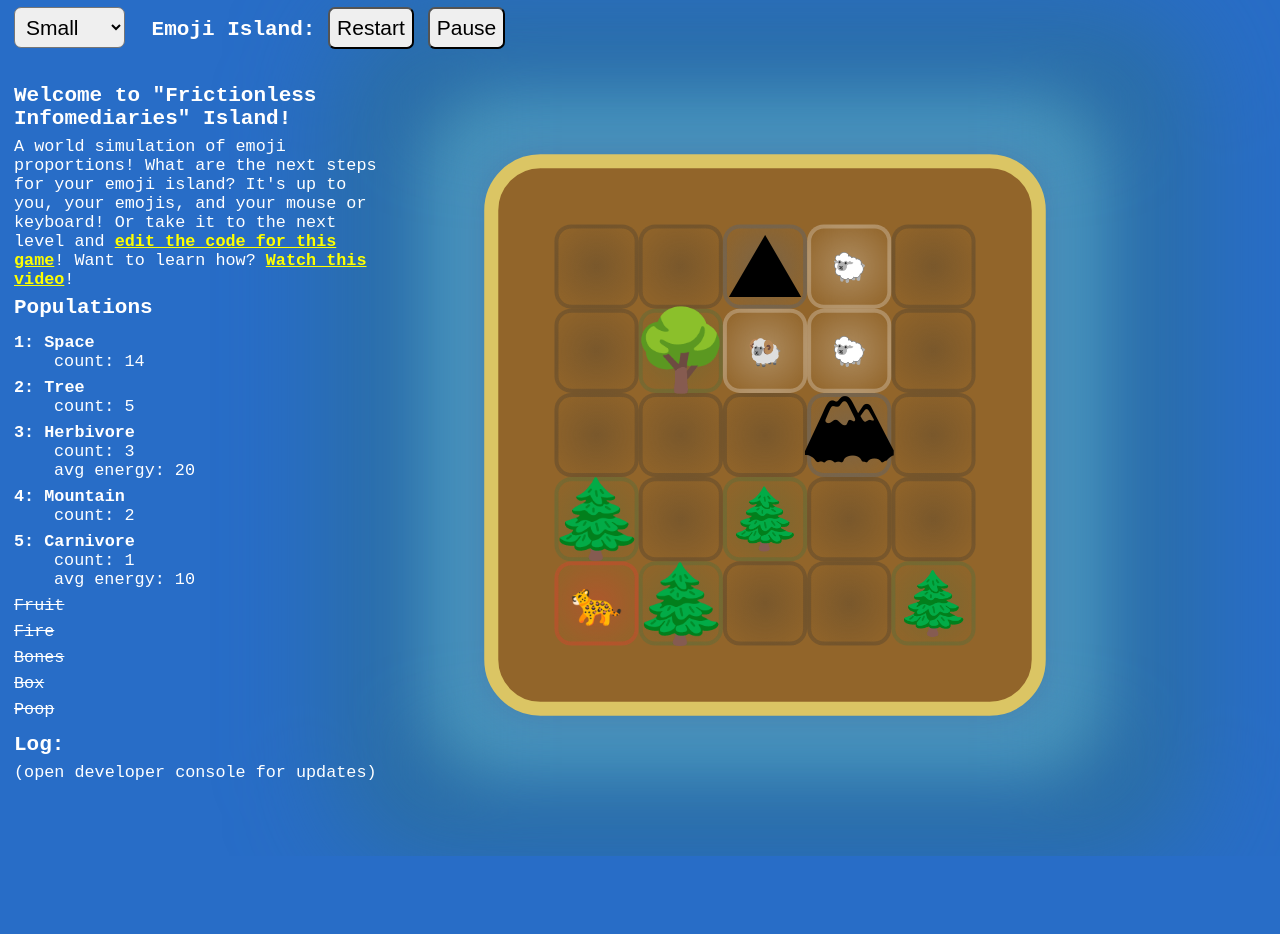
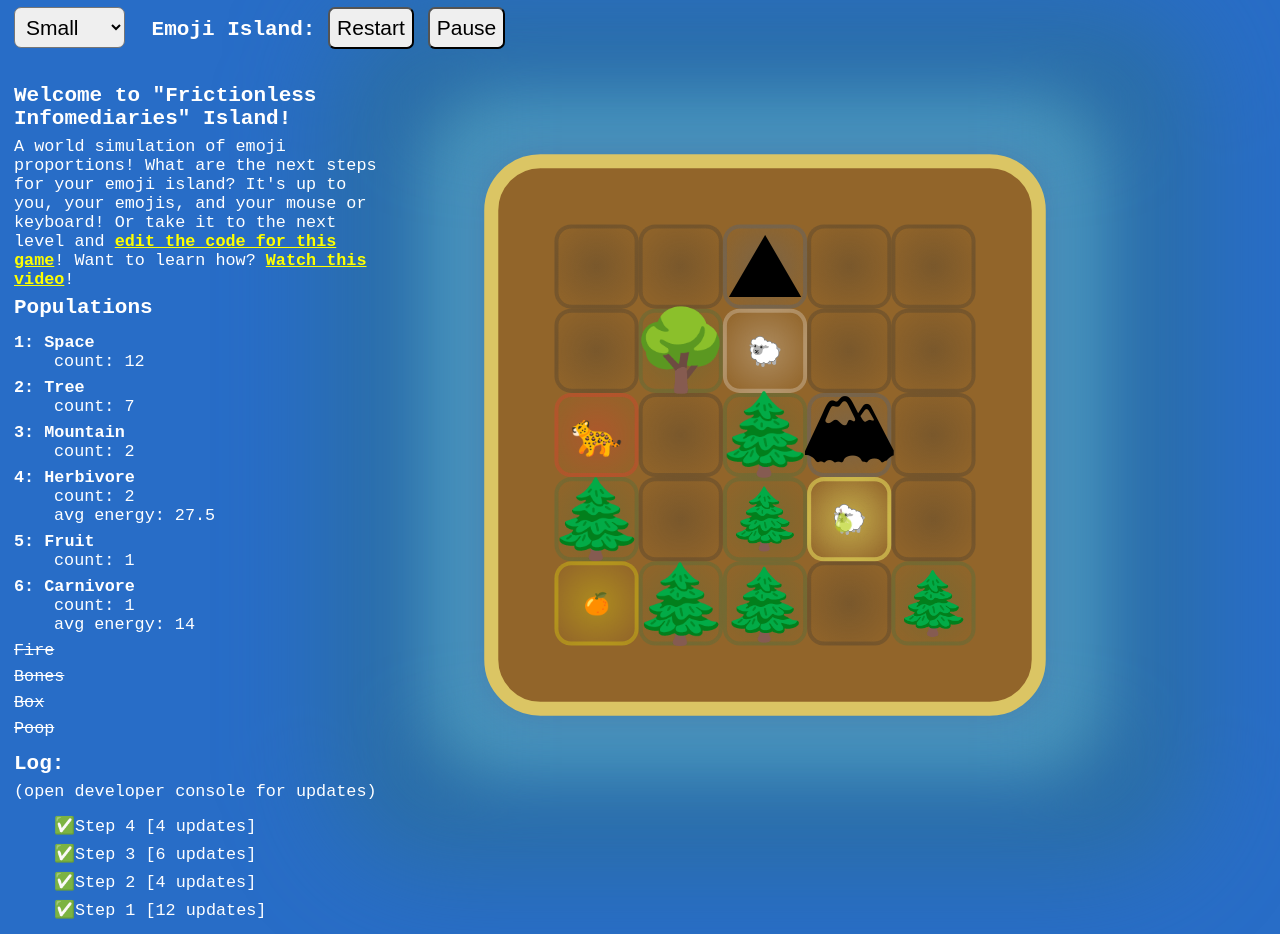
Before and after one commit to shiftyp/emoji_island, a React (Vite) app: page / in a window 1280 px wide. Before the commit the page ends 856 px from the top, so only its background shows below. Built offline with nearby package versions, Linux system fonts and the light colour scheme.

Commit message:
Logging changes

```diff
--- a/src/core/logic.ts
+++ b/src/core/logic.ts
@@ -7,6 +7,7 @@ import {
   useCallback,
   MutableRefObject,
   useEffect,
+  useState,
 } from 'react'
 import { sources } from '../entities'
 import {
@@ -30,7 +31,7 @@ export const sourcesMap: Record<string, SourceEntity> = sources.reduce(
 
 type World = Entity[]
 type History = string[][]
-type Update = [number, string[], Entity]
+type Update = [number, string, Entity]
 
 const generateWorld = (width: number, height: number) => {
   const world: World = []
@@ -63,7 +64,7 @@ export const useScale = (fn: () => number) => useMemo(fn, [])
 
 export type Look = (name: string) => Entity | null
 export type Replace = (
-  historyEntry: string | string[],
+  historyEntry: string,
   target: Entity,
   replacement: Entity,
   filler?: Entity
@@ -90,7 +91,8 @@ export const useWorld = (width: number, height: number) => {
     height,
     width,
   ])
-  const step = useRef<number>(0)
+  const [step, setStep] = useState<number>(null)
+  const stepError = useRef<[Error, Entity]>(null)
   const [paused, togglePaused] = useReducer(
     (last, input = null) => (input != null ? input : !last),
     false
@@ -101,11 +103,12 @@ export const useWorld = (width: number, height: number) => {
       state: {
         world: World
         history: History
-        ids: Record<string, true>
+        ids: Record<string, Entity>
       },
       updates: Update[]
     ) =>
-      updates.reduce(({ world, history }, [index, historyEntry, entity]) => {
+      updates.reduce(
+        ({ world, history, ids }, [index, historyEntry, entity]) => {
           const newWorld = [
             ...world.slice(0, index),
             entity,
@@ -116,18 +119,20 @@ export const useWorld = (width: number, height: number) => {
             ids: newWorld.reduce(
               (ids, entity) => ({
                 ...ids,
-              [entity.id]: true,
+                [entity.id]: entity,
               }),
               {}
             ),
             world: newWorld,
             history: [
-            ...history.slice(0, step.current),
-            [...(history[step.current] || []), historyEntry],
-            ...history.slice(step.current + 1),
+              ...history.slice(0, step),
+              [...(history[step] || []), historyEntry],
+              ...history.slice(step + 1),
             ],
           }
-      }, state),
+        },
+        state
+      ),
     {
       world: initialWorld,
       history: [],
@@ -159,18 +164,12 @@ export const useWorld = (width: number, height: number) => {
       entity => entity.id === replacement.id
     )
     const index = world.findIndex(entity => entity.id === target.id)
-    const updates: Update[] = [
-      [
-        index,
-        Array.isArray(historyEntry) ? historyEntry : [historyEntry],
-        replacement,
-      ],
-    ]
+    const updates: Update[] = [[index, historyEntry, replacement]]
 
     if (replacementIndex >= 0) {
       updates.push([
         replacementIndex,
-        [story()`${replacement} left ${filler}`],
+        story`${replacement} left ${filler}`,
         filler,
       ])
     }
@@ -204,15 +203,31 @@ export const useWorld = (width: number, height: number) => {
     if (!paused) {
       const interval = setInterval(() => {
         if (paused) return
-        if (step.current && history[step.current]) {
-          console.groupCollapsed(`✅ Step ${step.current}`)
-          history[step.current].forEach((entry, i) => console.log(...entry))
+        const entries = history[step] || []
+        if (step !== null) {
+          console.groupCollapsed(
+            `${stepError.current ? '❌' : '✅'} Step ${step} [${
+              entries.length
+            } updates]`
+          )
+          entries.forEach((entry, i) => console.log(entry))
+
+          if (stepError.current) {
+            const [error, entity] = stepError.current
+
+            console.log(story`${entity} threw `, error)
+          }
+
           console.groupEnd()
         }
 
-        console.groupEnd()
+        if (stepError.current) {
+          setStep(step)
+          return clearInterval(interval)
+        }
 
-        step.current++
+        step == null ? setStep(0) : setStep(step + 1)
+
         const { updates } = shuffle(Object.keys(behaviors)).reduce(
           ({ updates, updatedIds }, key) => {
             if (!ids[key] || updatedIds[key]) {
@@ -221,7 +236,8 @@ export const useWorld = (width: number, height: number) => {
             const entityBehaviors = behaviors[key]
 
             entityBehaviors.forEach(([steps, positionRef, action]) => {
-              if (step.current % steps === 0) {
+              if (step % steps === 0 && !stepError.current) {
+                try {
                   action({
                     replace: (
                       historyEntry,
@@ -243,13 +259,7 @@ export const useWorld = (width: number, height: number) => {
                         return
                       }
                       if (index >= 0) {
-                      updates[index] = [
-                        index,
-                        Array.isArray(historyEntry)
-                          ? historyEntry
-                          : [historyEntry],
-                        replacement,
-                      ]
+                        updates[index] = [index, historyEntry, replacement]
                         updatedIds[replacement.id] = true
                         updatedIds[target.id] = true
                       }
@@ -257,7 +267,7 @@ export const useWorld = (width: number, height: number) => {
                         updatedIds[filler.id] = true
                         updates[replacementIndex] = [
                           replacementIndex,
-                        [story()`${replacement} left ${filler}`],
+                          story`${replacement} left ${filler}`,
                           filler,
                         ]
                       }
@@ -270,6 +280,10 @@ export const useWorld = (width: number, height: number) => {
                         entity => entity.name === name
                       ),
                   })
+                } catch (e) {
+                  debugger
+                  stepError.current = [e, ids[key]]
+                }
               }
             })
 
@@ -299,6 +313,8 @@ export const useWorld = (width: number, height: number) => {
     create,
     togglePaused,
     paused,
+    step: step,
+    stepError: stepError.current,
   }
 }
 
--- a/src/core/world.tsx
+++ b/src/core/world.tsx
@@ -80,6 +80,8 @@ export const World: React.FunctionComponent<{
     create,
     togglePaused,
     paused,
+    step,
+    stepError,
   } = useWorld(width, height)
 
   const scores = world.reduce(
@@ -178,14 +180,14 @@ export const World: React.FunctionComponent<{
           <p>(open developer console for updates)</p>
           <ul>
             {history.slice(-4).reduce((output, entries, index) => {
-              const step = history.length - Math.min(history.length, 4) + index
+              const localStep = step - Math.min(history.length, 4) + index + 1
 
               return [
-                <li key={`history-${step}`}>
+                <li key={`history-${localStep}`}>
                   <span role="img" aria-label="checkmark">
-                    ✅
+                    {stepError && localStep === step - 1 ? '❌' : '✅'}
                   </span>
-                  Step {step} [{entries.length} updates]
+                  Step {localStep} [{entries.length} updates]
                 </li>,
                 ...output,
               ]
```
Lines whose indentation alone changed are shown as unchanged.
